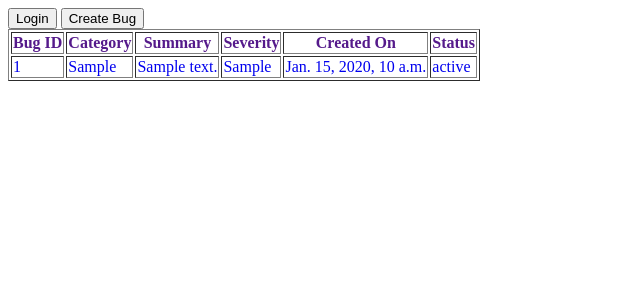
After one commit to CodeBusters-HCL/bug_tracker, a Django app: template main/templates/main/home_page_by_id.html in a window 1280 px wide. The commit adds this page. Shown: the top 300 px of the page, without its empty margins (0-640 px from the left). Run offline with Django 3.2, Linux system fonts and the light colour scheme; the template is opened without the code that fills it: most values are stand-ins (such as "Sample title", 1, 10 or a date in 2020).

```diff
--- a/main/models.py
+++ b/main/models.py
@@ -22,7 +22,7 @@ class Bug(models.Model):
     bug_severity = models.CharField(max_length=8, choices=severity_choices, default='low')
     bug_desc = models.TextField(max_length=500)
     bug_status = models.CharField(max_length=20, choices=status, default='unassigned')
-    date_reported = models.DateTimeField('date_published')
+    date_reported = models.DateTimeField(default=timezone.now())
 
     def __str__(self):
         return self.bug_summary
--- /dev/null
+++ b/main/templates/main/home_page_by_id.html
@@ -0,0 +1,26 @@
+
+<a href="{% url 'main:login' %}"><button>Login</button></a>
+<a href="{% url 'main:newbug' %}"><button>Create Bug</button></a>
+
+{% if recent_bug_reports %}
+<table border="1px solid-black" border-collapse: collapse;>
+    <th><a style="text-decoration:none" href="">Bug ID</a></th>
+    <th><a style="text-decoration:none" href="">Category</a></th>
+    <th><a style="text-decoration:none" href="">Summary</a></th>
+    <th><a style="text-decoration:none" href="">Severity</a></th>
+    <th><a style="text-decoration:none" href="">Created On</a></th>
+    <th><a style="text-decoration:none" href="">Status</a></th>
+    {% for bug in recent_bug_reports %}
+    <tr>
+    <td><a style="text-decoration:none" href="{% url 'main:detail' bug.id %}">{{ bug.id }}</a></td>
+    <td><a style="text-decoration:none" href="{% url 'main:detail' bug.id %}">{{ bug.bug_category }}</a></td>
+    <td><a style="text-decoration:none" href="{% url 'main:detail' bug.id %}">{{ bug.bug_summary }}</a></td>
+    <td><a style="text-decoration:none" href="{% url 'main:detail' bug.id %}">{{ bug.bug_severity }}</a></td>
+    <td><a style="text-decoration:none" href="{% url 'main:detail' bug.id %}">{{ bug.date_reported }}</a></td>
+    <td><a style="text-decoration:none" href="{% url 'main:detail' bug.id %}">{{ bug.bug_status }}</a></td>
+    </tr>
+    {% endfor %}
+</table>
+{% else %}
+<p>No Bugs were reported yet</p>
+{% endif %}
```
Also changed, not shown: main/forms.py (added, +11 -0 lines), main/templates/main/login.html (+8 -2 lines), main/templates/main/user_bug_creation.html (+5 -16 lines), main/templates/main/user_bug_creation_temp.html (added, +21 -0 lines), main/views.py (+15 -2 lines).
